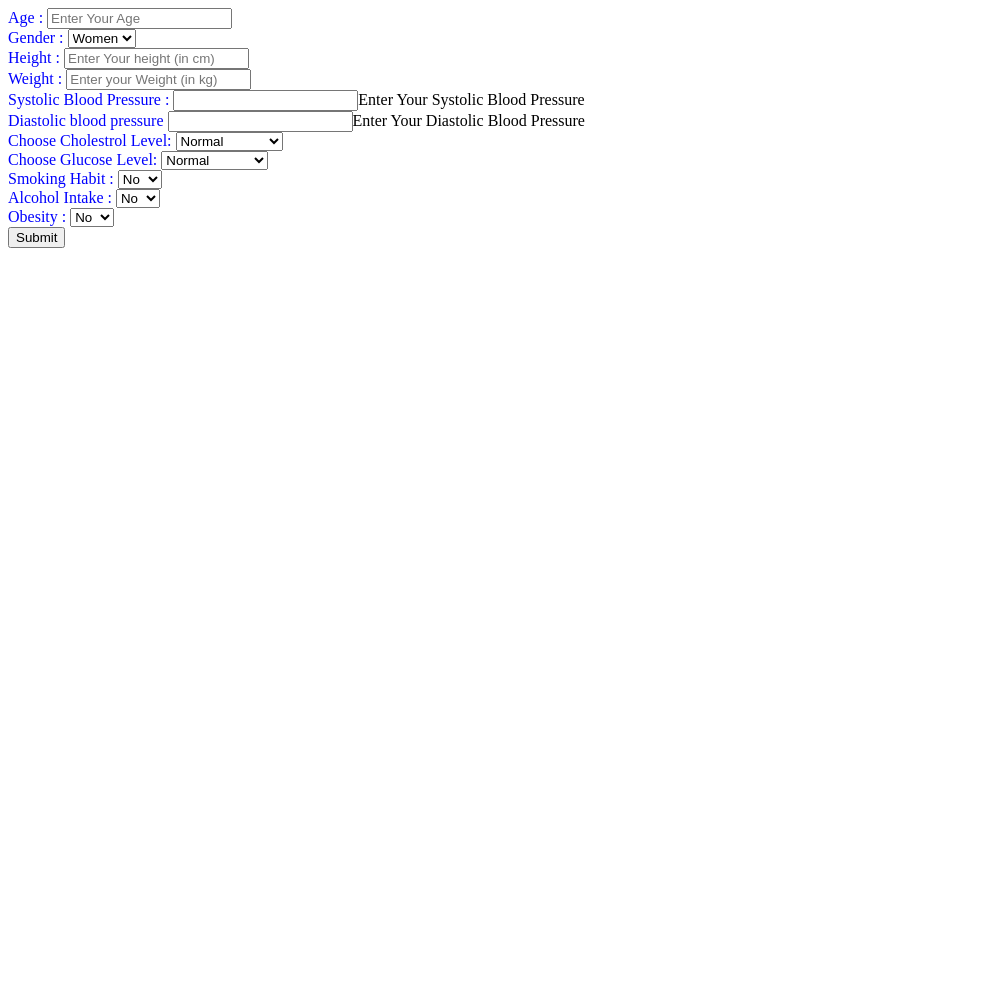
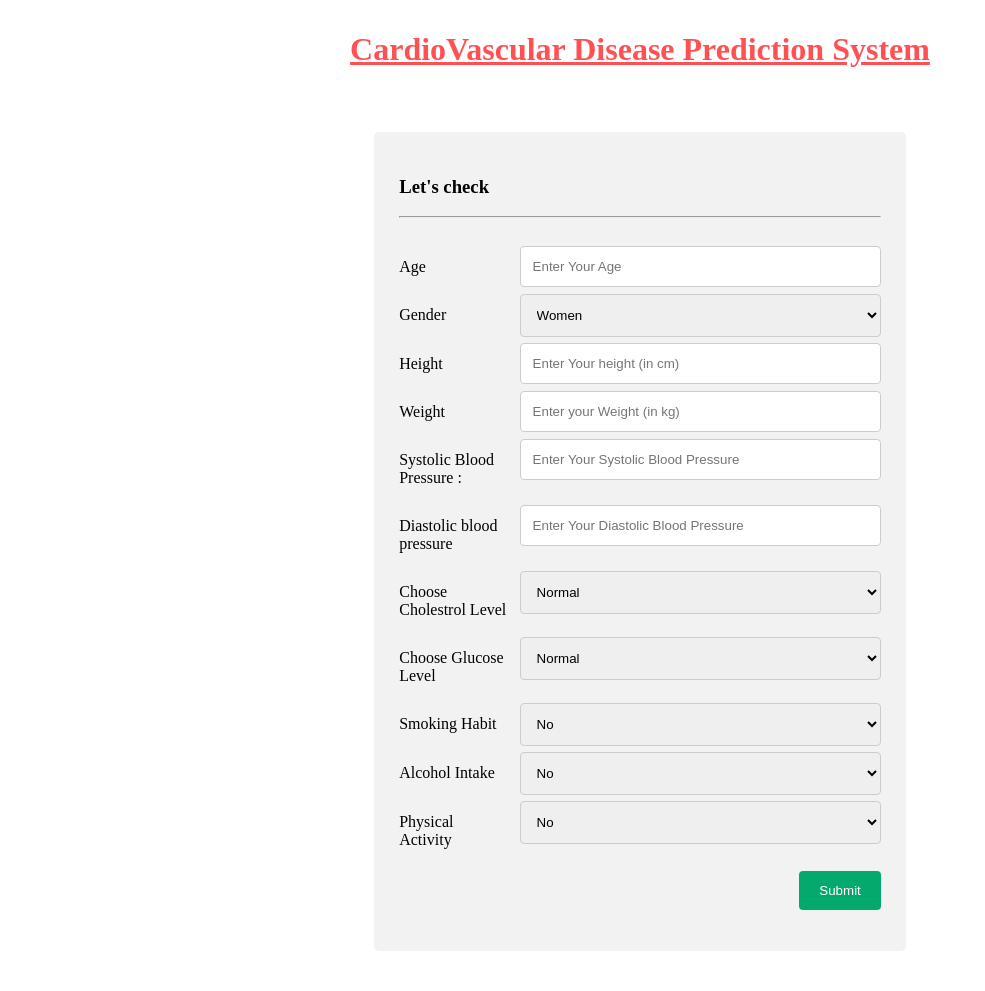
Before and after one commit to vrajpatel1411/CardioVascular-Detection-System, a Flask app: page / in a window 1280 px wide. Shown: the whole page, without its empty margins (0-985 px from the left). Before the commit the page ends 248 px from the top, so only its background shows below. Run offline with Flask 2, Linux system fonts and the light colour scheme; parts of the project's set-up code (start-up, migrations or seed data) failed here and were passed over.

Commit message:
Second Commit

```diff
--- a/CVD/app.py
+++ b/CVD/app.py
@@ -35,9 +35,9 @@ def predict():
     predict=model.predict(data)
     result=""
     if predict==1:
-        result="Yes, their are more chances of getting cardiovascular disease in feature"
+        result="Yes, their are more chances of getting cardiovascular disease in future. You should try to maintain your blood pressure and weight in normal range by following strict diet and excercise. Also keep control on smoking and alcohol intake."
     else :
-        result="You are healthy"
+        result="You are healthy."
     return render_template('index.html',result=result)
 
 if __name__=="__main__":
--- a/CVD/static/css/index.css
+++ b/CVD/static/css/index.css
@@ -1,3 +1,78 @@
-label{
-color:blue
+#header{
+    margin:5px;
+    padding:2px;
+    text-align: center;
 }
+
+#header h1{
+    color: FF5154;
+    text-decoration-line: underline;
+}
+#main{
+    display: flex;
+    align-items: center;
+    justify-content: center;
+    margin:20px;
+    padding:10px;
+}
+#main #inner-content{
+    width:40%;
+    border-radius: 5px;
+    background-color: #f2f2f2;
+    margin:10px;
+    padding:25px;
+    border-style: solid black;
+}
+
+input[type=text],input[type=number], select, textarea {
+    width: 100%;
+    padding: 12px;
+    border: 1px solid #ccc;
+    border-radius: 4px;
+    resize: vertical;
+  }
+
+  label {
+    padding: 12px 12px 12px 0;
+    display: inline-block;
+  }
+
+  button {
+    background-color: #04AA6D;
+    color: white;
+    padding: 12px 20px;
+    margin-top:10px;
+    border: none;
+    border-radius: 4px;
+    cursor: pointer;
+    float: right;
+  }
+
+  button:hover {
+    background-color: #45a049;
+  }
+
+  .col-25 {
+    float: left;
+    width: 25%;
+    margin-top: 6px;
+  }
+
+  .col-75 {
+    float: left;
+    width: 75%;
+    margin-top: 6px;
+  }
+
+  .row::after {
+    content: "";
+    display: table;
+    clear: both;
+  }
+
+  @media screen and (max-width: 600px) {
+    .col-25, .col-75, input[type=submit] {
+      width: 100%;
+      margin-top: 0;
+    }
+  }
--- a/CVD/templates/index.html
+++ b/CVD/templates/index.html
@@ -4,65 +4,132 @@
         <link rel="stylesheet" href="{{ url_for('static', filename='css/index.css') }}">
     </head>
     <body>
+        <div id="header">
+          <h1>CardioVascular Disease Prediction System</h1>
+        </div>
+
+        <div id="main">
+          <div id="inner-content">
+
+            <h3>Let's check</h3>
+            <hr>
             <h1 style="color:red;">{{ result }}</h1>
-
             <form action="{{ url_for('predict')}}" method="post">
-            <label for="age">Age :</label>
+              <div class="row">
+              <div class="col-25">
+                <label for="age">Age</label>
+              </div>
+              <div class="col-75">
                 <input type="number" name="age" id="age" placeholder="Enter Your Age"></input>
-            <br>
-            <label for="gender">Gender :</label>
+              </div>
+              </div>
+              <div class="row">
+              <div class="col-25">
+                <label for="gender">Gender</label>
+              </div>
+              <div class="col-75">
                 <select name="gender" id="gender">
                   <option value=1>Women</option>
                   <option value=2>Men</option>
                 </select>
-            <br>
-            <label for="height">Height :</label>
+              </div>
+              </div>
+              <div class="row">
+              <div class="col-25">
+                <label for="height">Height</label>
+              </div>
+              <div class="col-75">
               <input type="number" name="height" id="height" placeholder="Enter Your height (in cm)"></input>
-            <br>
-            <label for="weight">Weight :</label>
+              </div>
+              </div>
+              <div class="row">
+              <div class="col-25">
+                <label for="weight">Weight</label>
+              </div>
+              <div class="col-75">
               <input type="number" id="weight" name="weight" placeholder="Enter your Weight (in kg)"></input>
-            <br>
+              </div>
+              </div>
+              <div class="row">
+              <div class="col-25">
                 <label for="ap_hi">Systolic Blood Pressure :</label>
-            <input type="number" id="ap_hi" name="ap_hi">Enter Your Systolic Blood Pressure</input>
-            <br>
+              </div>
+              <div class="col-75">
+              <input type="number" id="ap_hi" name="ap_hi" placeholder="Enter Your Systolic Blood Pressure"></input>
+              </div>
+              </div>
+              <div class="row">
+              <div class="col-25">
                 <label for="ap_li">Diastolic blood pressure</label>
-            <input type="number" id="ap_li" name="ap_li">Enter Your Diastolic Blood Pressure</input>
-            <br>
-            <label for="cholestrol">Choose Cholestrol Level:</label>
+              </div>
+              <div class="col-75">
+              <input type="number" id="ap_li" name="ap_li" placeholder="Enter Your Diastolic Blood Pressure"></input>
+              </div>
+              </div>
+              <div class="row">
+              <div class="col-25">
+                <label for="cholestrol">Choose Cholestrol Level</label>
+              </div>
+              <div class="col-75">
                 <select name="cholestrol" id="cholestrol">
                 <option value=1>Normal</option>
                 <option value=2>Above Normal</option>
                   <option value=3>High</option>
               </select>
-            <br>
-            <label for="gluc">Choose Glucose Level:</label>
+              </div>
+              </div>
+              <div class="row">
+              <div class="col-25">
+                <label for="gluc">Choose Glucose Level</label>
+              </div>
+              <div class="col-75">
                 <select name="gluc" id="gluc">
                 <option value=1>Normal</option>
                 <option value=2>Above Normal</option>
                   <option value=3>High</option>
               </select>
-            <br>
-            <label for="sh">Smoking Habit :</label>
+              </div>
+              </div>
+              <div class="row">
+              <div class="col-25">
+                <label for="sh">Smoking Habit</label>
+              </div>
+              <div class="col-75">
               <select name="sh" id="sh">
                 <option value=0>No</option>
                 <option value=1>Yes</option>
               </select>
-            <br>
-            <label for="alcohol">Alcohol Intake :</label>
+              </div>
+              </div>
+              <div class="row">
+              <div class="col-25">
+                <label for="alcohol">Alcohol Intake</label>
+              </div>
+              <div class="col-75">
                 <select name="alcohol" id="alcohol">
                 <option value=0>No</option>
                 <option value=1>Yes</option>
               </select>
-            <br>
-            <label for="active">Obesity :</label>
+              </div>
+              </div>
+              <div class="row">
+              <div class="col-25">
+                <label for="active">Physical Activity</label>
+              </div>
+              <div class="col-75">
                 <select name="active" id="active">
                 <option value=0>No</option>
                 <option value=1>Yes</option>
               </select>
-            <br>
+              </div>
+              </div>
+              <div class="row">
                 <button>
                   Submit
                 </button>
+              </div>
             </form>
+          </div>
+        </div>
     </body>
 </html>
```
Lines whose indentation alone changed are shown as unchanged.
